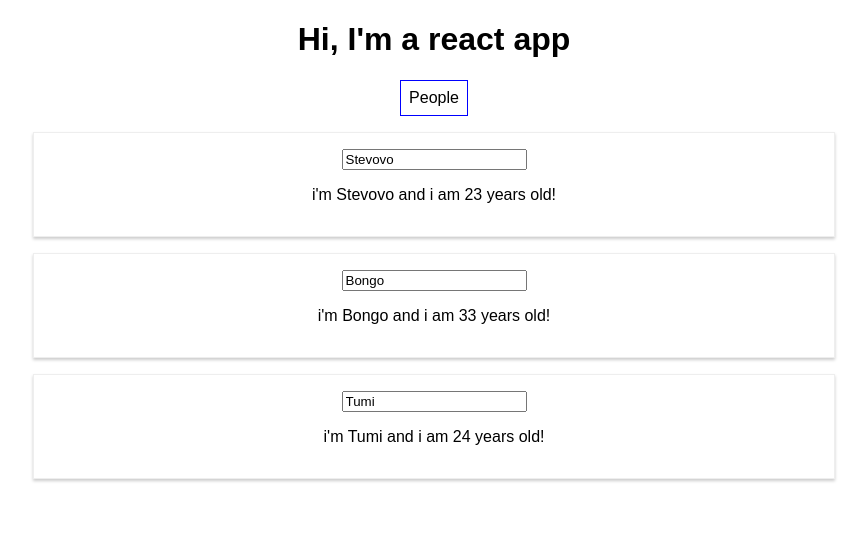
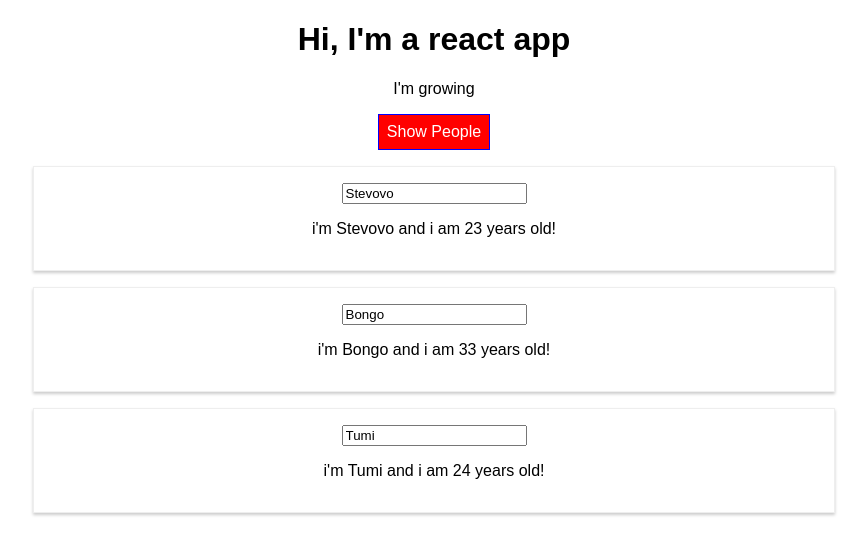
Before and after one commit to badgerine/react-complete-guide, a React (Create React App) app: page / in a window 1280 px wide. Shown: the top 554 px of the page, without its empty margins (206-1073 px from the left). Built offline with nearby package versions, Linux system fonts and the light colour scheme.

Commit message:
S5.66-67 setting styles/class names dynamically

```diff
--- a/src/App.css
+++ b/src/App.css
@@ -1,3 +1,11 @@
 .App {
   text-align: center;
 }
+
+.red {
+  color: red;
+}
+
+.bold {
+  font-weight: bold;
+}
--- a/src/App.js
+++ b/src/App.js
@@ -43,15 +43,18 @@ class App extends Component {
 
   render() {
     const bstyle = {
-      backgroundColor: 'white',
+      backgroundColor: 'green',
+      color: 'white',
       font: 'inherit',
       border: '1px solid blue',
       padding: '8px',
       cursor: 'pointer'
     };
 
-    let persons = this.state.showPersons ? (
-      <div>
+    let persons = null;
+
+    if(this.state.showPersons) {
+      persons = (<div>
         {this.state.persons.map((person, index) =>
           (<Person
             click={() => {this.deletePersonHandler(index)}}
@@ -63,16 +66,26 @@ class App extends Component {
               }}/>//
           ))
         }
-      </div>)
-      : null;
+      </div>);
+      bstyle.backgroundColor = 'red';
+    }
 
+    const styleclass = [];
+    if(this.state.persons.length <= 2){
+      styleclass.push('red');
+    }
+    if(this.state.persons.length <= 1){
+      styleclass.push('bold');
+    }
+    console.log(styleclass);
 
     return (
       <div className="App">
         <h1>Hi, I'm a react app</h1>
+        <p className={styleclass.join(' ')}>I'm growing</p>
         <button
           style={bstyle}
-          onClick={this.togglePersonsHandler} >People</button>
+          onClick={this.togglePersonsHandler}>Show People</button>
         <p/>
         {persons}
       </div>
```
